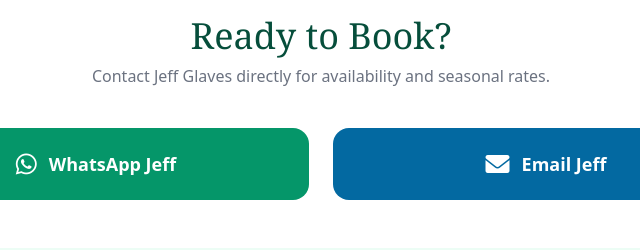
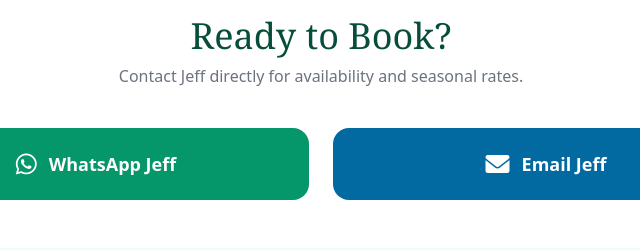
Before and after one commit to jgglaves/Casa-de-los-Suenos, a plain HTML site: page index.html in a window 1280 px wide. Shown: the part 1486-1736 px from the top of the page, 319-959 px from the left. Drawn offline with nearby package versions, Linux system fonts and the light colour scheme.

Commit message:
Update index.html
removed last name

```diff
--- a/index.html
+++ b/index.html
@@ -73,7 +73,7 @@
     <section id="contact" class="py-24 max-w-5xl mx-auto px-6 text-center">
         <div class="bg-white border-2 border-emerald-50 p-12 rounded-[3rem] shadow-2xl">
             <h3 class="text-4xl font-serif text-emerald-900 mb-2">Ready to Book?</h3>
-            <p class="text-gray-500 mb-10">Contact Jeff Glaves directly for availability and seasonal rates.</p>
+            <p class="text-gray-500 mb-10">Contact Jeff directly for availability and seasonal rates.</p>
             <div class="flex flex-col md:flex-row justify-center gap-6">
                 <a href="https://wa.me/15197612677" class="flex-1 bg-emerald-600 text-white px-8 py-5 rounded-2xl flex items-center justify-center gap-3">
                     <i class="fa-brands fa-whatsapp text-2xl"></i>
```
